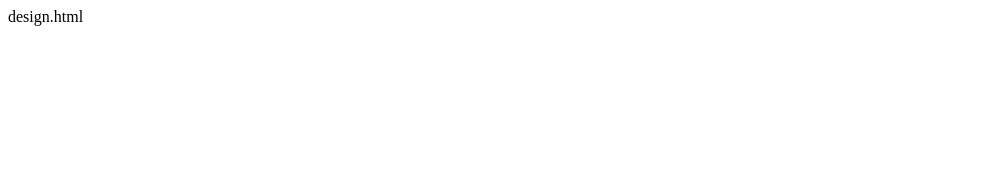
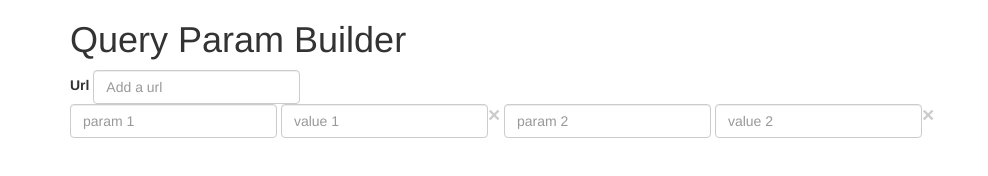
Before and after one commit to timrross/ember-queryparams, a website: page design.html in a window 1280 px wide. Shown: the whole page, without its empty margins (0-988 px from the left). Drawn offline with nearby package versions, Linux system fonts and the light colour scheme.

Commit message:
Added the basic design

```diff
--- a/design.html
+++ b/design.html
@@ -1 +1,46 @@
-design.html
+<!DOCTYPE html>
+<html>
+<head>
+<meta charset="utf-8">
+<title>Ember Query Param</title>
+  <meta name="viewport" content="width=device-width, initial-scale=1.0">
+  <!-- Bootstrap -->
+  <link rel="stylesheet" href="bower_components/bootstrap/dist/css/bootstrap.min.css">
+  <link rel="stylesheet" href="css/style.css">
+</head>
+<body>
+
+    <section id="query-param-app" class="container">
+      <header id="header">
+        <h1>Query Param Builder</h1>
+      </header>
+
+            <form class="form-inline" role="form">
+        <section id="input">
+          <div class="form-group">
+            <label for="url">Url</label>
+            <input type="text" id="url" placeholder="Add a url" class="form-control">
+          </div>
+        <section>
+
+        <section id="output">
+        <div class="form-group">
+              <label  class="sr-only" for="key1">param1</label>
+              <input type="text" class="form-control" id="key1" placeholder="param 1">
+              <label class="sr-only" for="value1">value1</label>
+              <input type="text" class="form-control" id="value1" placeholder="value 1">
+              <button type="button" class="close" aria-hidden="true">&times;</button>
+          </div>
+          <div class="form-group">
+              <label  class="sr-only" for="key2">param1</label>
+              <input type="text" class="form-control" id="key2" placeholder="param 2">
+              <label class="sr-only" for="value2">value1</label>
+              <input type="text" class="form-control" id="value2" placeholder="value 2">
+              <button type="button" class="close" aria-hidden="true">&times;</button>
+            </div>
+        </section>
+      </form>
+    </section>
+
+    </body>
+</html>
```
